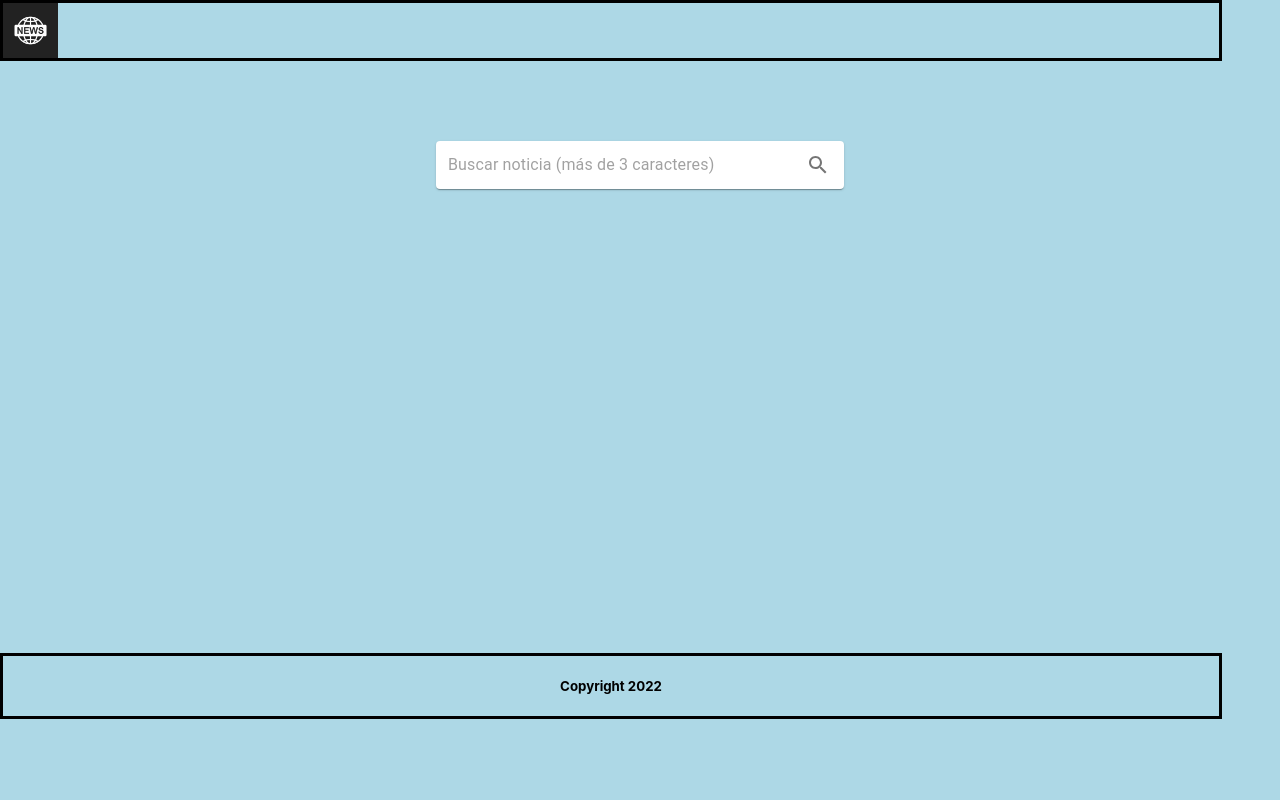
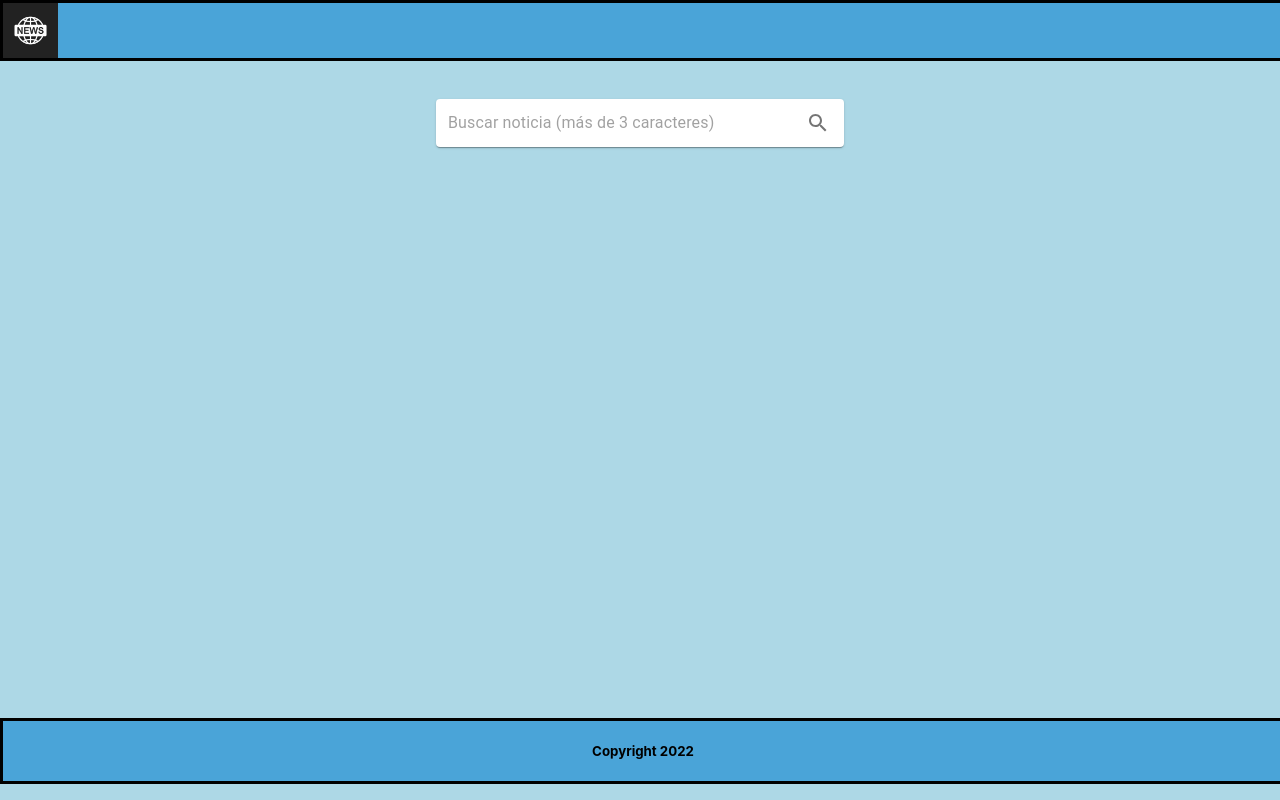
Before and after one commit to ismael29h/react2022integrador, a React (Create React App) app: page / in a window 1280 px wide. Built offline with nearby package versions, Linux system fonts and the light colour scheme.

Commit message:
Cambios diversos realizados, especialmente con la estética

```diff
--- a/src/componentes/Buscador/Buscador.jsx
+++ b/src/componentes/Buscador/Buscador.jsx
@@ -10,13 +10,14 @@ const Buscador = ({ onBuscar }) => {
   return (
     <Paper
       component="div"
-      sx={{ p: '2px 4px', display: 'flex', alignItems: 'center', width: 400, marginTop:10, marginBottom:10}}
+      sx={{ p: '2px 4px', display: 'flex', alignItems: 'center', width: 400, marginTop:1, marginBottom:1}}
     >
       <InputBase
         sx={{ ml: 1, flex: 1 }}
         placeholder="Buscar noticia (más de 3 caracteres)"
         inputProps={{ 'aria-label': 'search google maps' }}
         value={criterioBusqueda}
+        role="searchbox"
         onChange={(e) => {
           setCriterioBusqueda(e.target.value)
         }}
@@ -30,6 +31,7 @@ const Buscador = ({ onBuscar }) => {
             onBuscar(criterioBusqueda)
           }
         }}
+        role="button"
       >
         <SearchIcon />
       </IconButton>
--- a/src/componentes/Errores/404.jsx
+++ b/src/componentes/Errores/404.jsx
@@ -1,3 +1,3 @@
-const Error404 = () => <div><h1>Esta pagina no existe</h1></div>;
+const Error404 = () => <div><h1>Error 404. Esta pagina no existe</h1></div>;
 
 export default Error404;
--- a/src/componentes/Errores/SinResultados.jsx
+++ /dev/null
@@ -1 +0,0 @@
-{/* PENDIENTE */}
--- a/src/componentes/Footer/Footer.jsx
+++ b/src/componentes/Footer/Footer.jsx
@@ -1,6 +1,8 @@
 const Footer = () => {
     return (
-            <footer><h5>Copyright 2022</h5></footer>
+            <footer>
+                <h5>Copyright 2022</h5>
+            </footer>
     )
 };
 
--- a/src/componentes/Noticia/Noticia.jsx
+++ b/src/componentes/Noticia/Noticia.jsx
@@ -5,7 +5,6 @@ import CardMedia from '@mui/material/CardMedia';
 import Typography from '@mui/material/Typography';
 import CardActionArea from '@mui/material/CardActionArea';
 import { DEFAULT_IMAGE } from '../../libs/constantes';
-
 
 const Noticia = ({
   noticia,
@@ -64,7 +63,7 @@ export const ListaNoticias = ({ noticias }) => {
         flexWrap: 'wrap',
         flexDirection: 'row',
         justifyContent: 'space-around',
-        marginTop: '20px',
+        marginTop: '2px',
       }}>
         {
           noticias.map((noticia) => {
--- a/src/paginas/Inicio.jsx
+++ b/src/paginas/Inicio.jsx
@@ -55,7 +55,7 @@ const Inicio = () => {
                 { noticias && <ListaNoticias noticias={noticias} /> }
                 <div id='busqueda'>{ noticias && <Paginador cantidadPaginas={cantidadPaginas} onChange={onCambioPagina} /> }</div>
             </Container>
-            <Footer />
+            { !hayResultado && <Footer />}
         </div>
     )
 
--- a/src/style.css
+++ b/src/style.css
@@ -1,8 +1,13 @@
+html {
+    height: 100%;
+}
+
 body {
     display: flex;
     flex-direction: column;
     background-color: lightblue;
-
+    margin: 0;
+    height: 100%;
 }
 
 #busqueda {
@@ -15,12 +20,19 @@ body {
     margin: 10px 10px 10px 10px;
 }
 
+#espacio {
+    height: 100px;
+}
+
 header {
     display: flex;
     border-width: 2;
     border-style: solid;
-    width: 95%;
-    margin-bottom: 0%;
+    width: 100%;
+    margin-bottom: 30px;
+    flex: 0 0 auto;
+    position: relative;
+    background-color: rgb(74, 164, 216);
 }
 
 footer {
@@ -29,6 +41,9 @@ footer {
     bottom: 2%;
     border-width: 2;
     border-style: solid;
-    width: 95%;
-    margin-Top: 30%;
+    width: 100%;
+    margin-top: 10px;
+    flex: 0 0 auto;
+    position: fixed;
+    background-color: rgb(74, 164, 216);
 }
```
